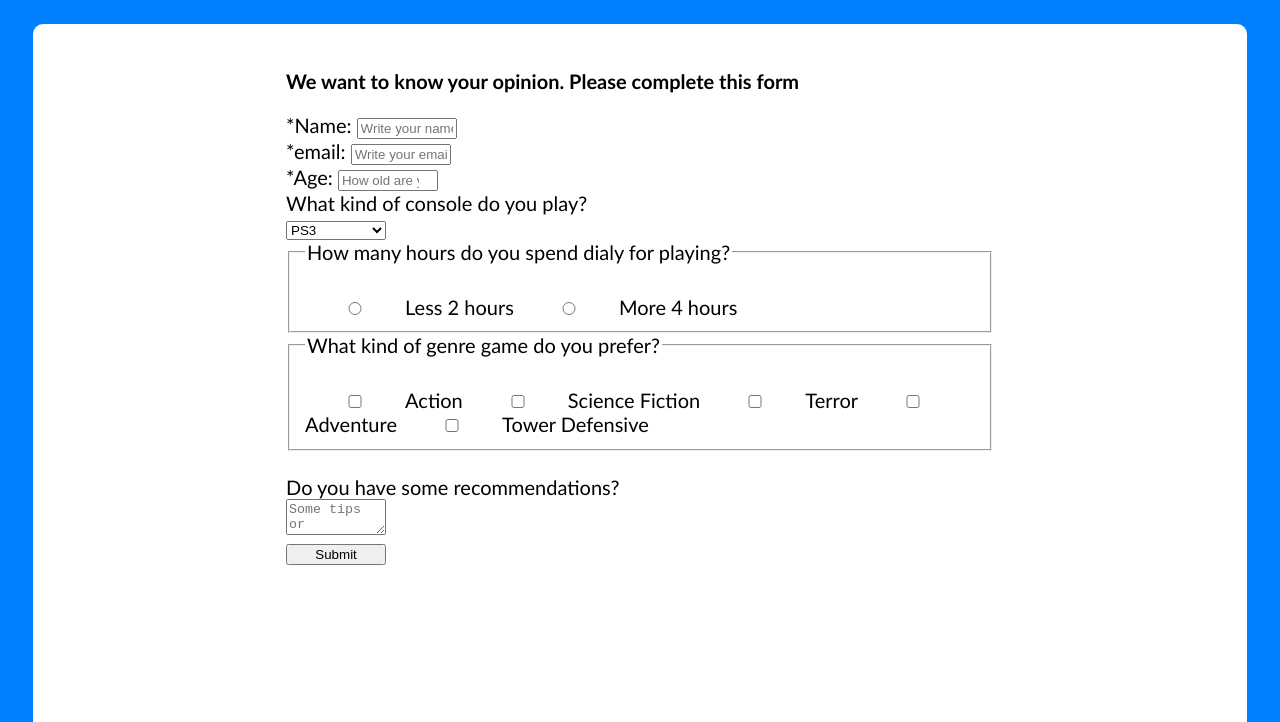
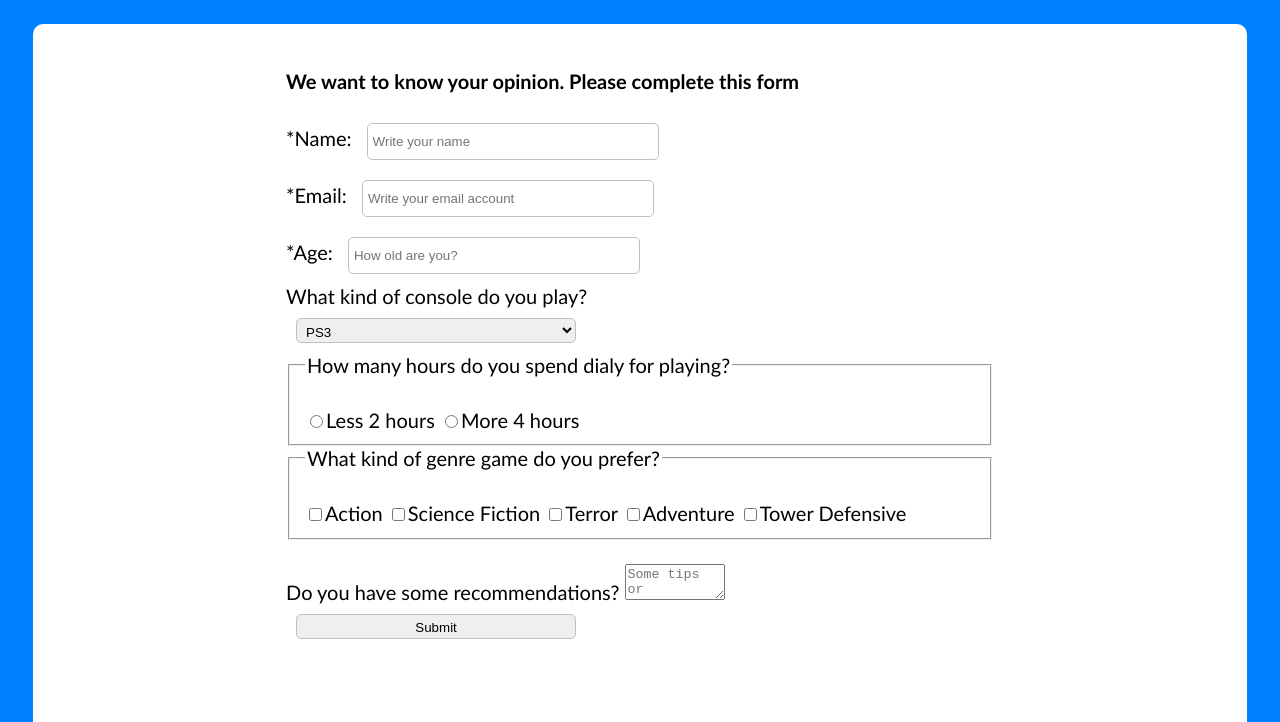
Before and after one commit to IamLAM/SurveyForm, a plain HTML site: page index.html in a window 1280 px wide. Shown: the part 78-800 px from the top of the page. Drawn offline with Linux system fonts and the light colour scheme.

Commit message:
We apply some style in inputs forms

```diff
--- a/css/style.css
+++ b/css/style.css
@@ -22,7 +22,6 @@ footer {
     text-align: center;
 }
 
-input,
 textarea,
 select,
 button {
@@ -36,3 +35,12 @@ button {
 #description {
     font-weight: bold;
 }
+
+.form-control {
+    height: 25px;
+    width: 280px;
+    padding: 5px;
+    margin: 10px;
+    border: 1px solid #c0c0c0;
+    border-radius: 5px;
+}
--- a/index.html
+++ b/index.html
@@ -17,14 +17,14 @@
             <article>
                 <form id="survey-form">
                     <label for="name" id="name-label">*Name:
-                       <input type="text" id="name" name="name" placeholder="Write your name" required/></label> <br>
-                    <label for="email" id="email-label">*email:
-                       <input type="email" id="email" name="email" placeholder="Write your email account" required/></label><br>
+                       <input type="text" class="form-control" id="name" name="name" placeholder="Write your name" required/></label> <br>
+                    <label for="email" id="email-label">*Email:
+                       <input type="email" class="form-control" id="email" name="email" placeholder="Write your email account" required/></label><br>
                     <label for="number" id="number-label">*Age:
-                       <input type="number" id="number" name="age" min="10" max="100" placeholder="How old are you?"/></label><br>
+                       <input type="number" class="form-control" id="number" name="age" min="10" max="100" placeholder="How old are you?"/></label><br>
 
                     <label for="dropdown">What kind of console do you play? <br>
-                       <select id="dropdown">
+                       <select id="dropdown" class="form-control" >
                          <option>PS3</option>
                          <option>PS4</option>
                          <option>XBOX</option>
@@ -40,10 +40,10 @@
                     <fieldset>
                         <legend for="hours">How many hours do you spend dialy for playing?</legend><br>
                         <label for="less">
-                       <input type="radio" name="hours" value="2">Less 2 hours
+                       <input type="radio" name="hours" value="2" >Less 2 hours
                        </label>
                         <label for="more">
-                       <input type="radio" name="hours" value="4">More 4 hours
+                       <input type="radio" name="hours" value="4"  >More 4 hours
                        </label><br>
                     </fieldset>
                     <fieldset>
@@ -54,10 +54,10 @@
                         <label><input type="checkbox" name="typeGame" value="adventure">Adventure</label>
                         <label><input type="checkbox" name="typeGame" value="towerdefensive">Tower Defensive</label></fieldset>
                     <br>
-                    <label> Do you have some recommendations?</label><br>
+                    <label> Do you have some recommendations?</label>
                     <textarea cols="68" placeholder="Some tips or recommendations"></textarea>
                     <br>
-                    <input id="submit" type="submit" name="Submit" value="Submit">
+                    <input id="submit" type="submit" name="Submit" value="Submit" class="form-control">
                 </form>
             </article>
         </section>
```
